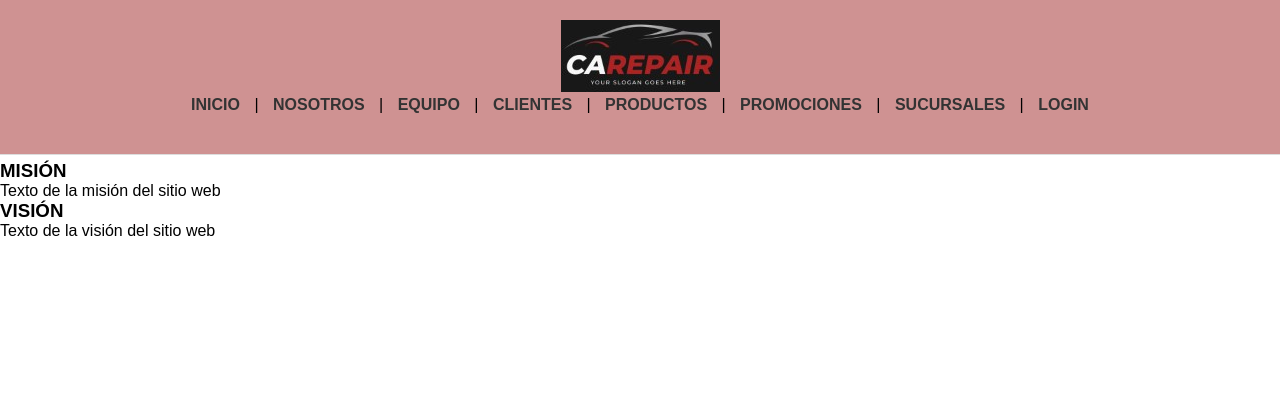
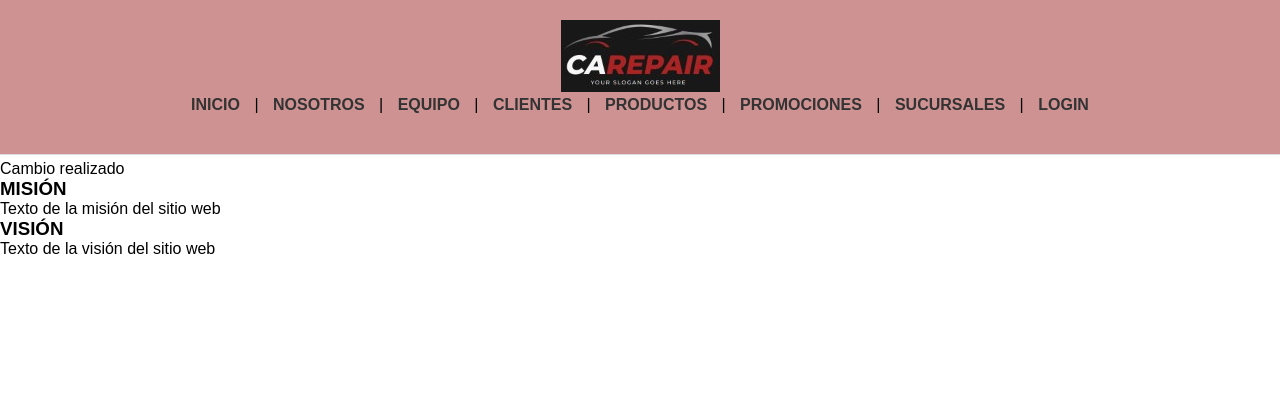
Before and after one commit to mindbrand729/DAW-Trabajo_Practico_Experimental_1, a Flask app: page / in a window 1280 px wide. Shown: the top 420 px of the page. Run offline with Flask 3, Linux system fonts and the light colour scheme; some libraries are stand-ins or nearby versions.

Commit message:
Texto en index

```diff
--- a/Sitio_Web_Taller_mecanico/templates/index.html
+++ b/Sitio_Web_Taller_mecanico/templates/index.html
@@ -11,7 +11,10 @@
 
         <main>
             <section id="carousel">
-            <!-- Aquí va el carrusel de 7 imágenes -->
+                <div>
+                    <p>Cambio realizado</p>
+                </p>
+                <!-- Aquí va el carrusel de 7 imágenes -->
             </section>
             <section id="mision-vision">
             <div class="mision">
```
